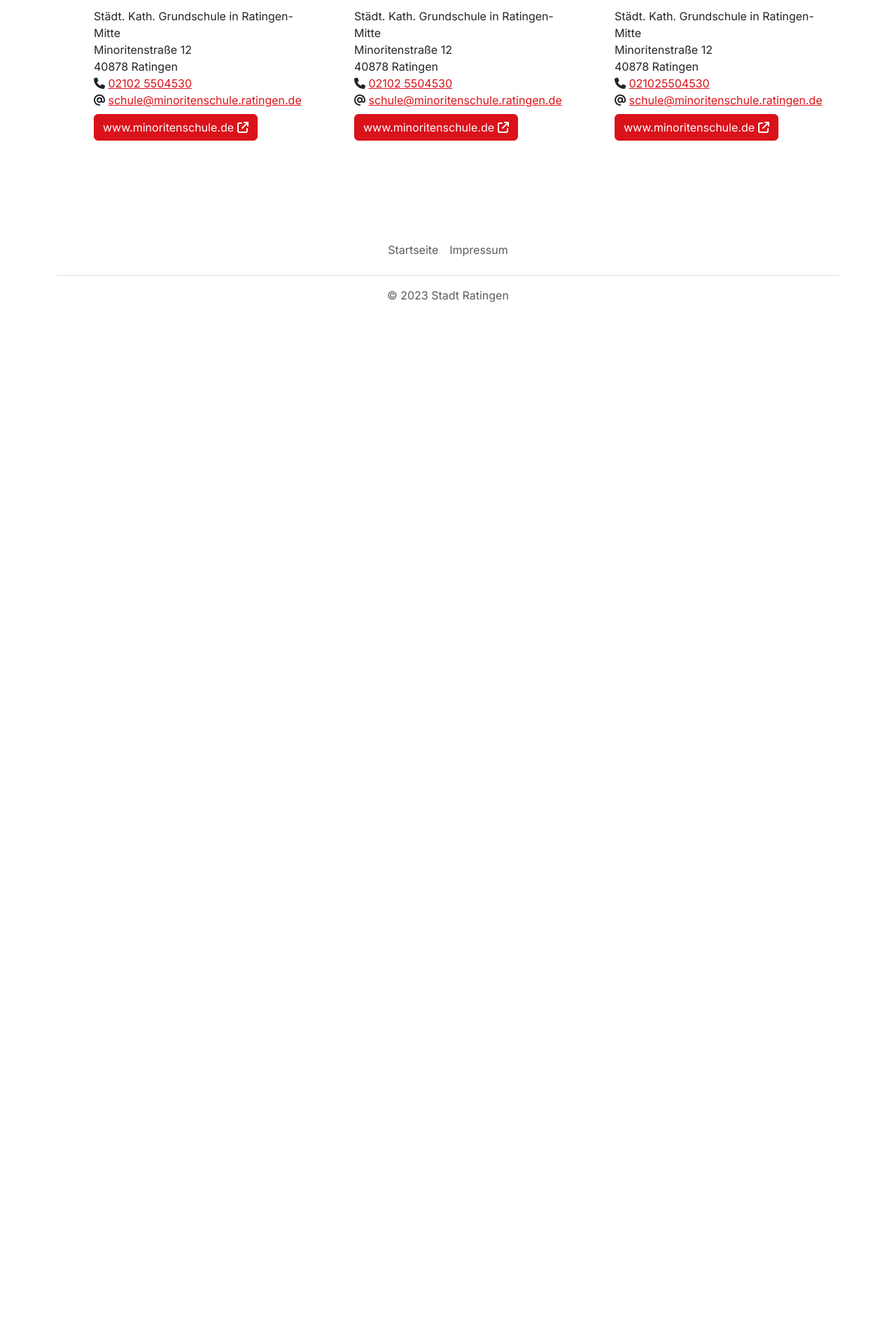
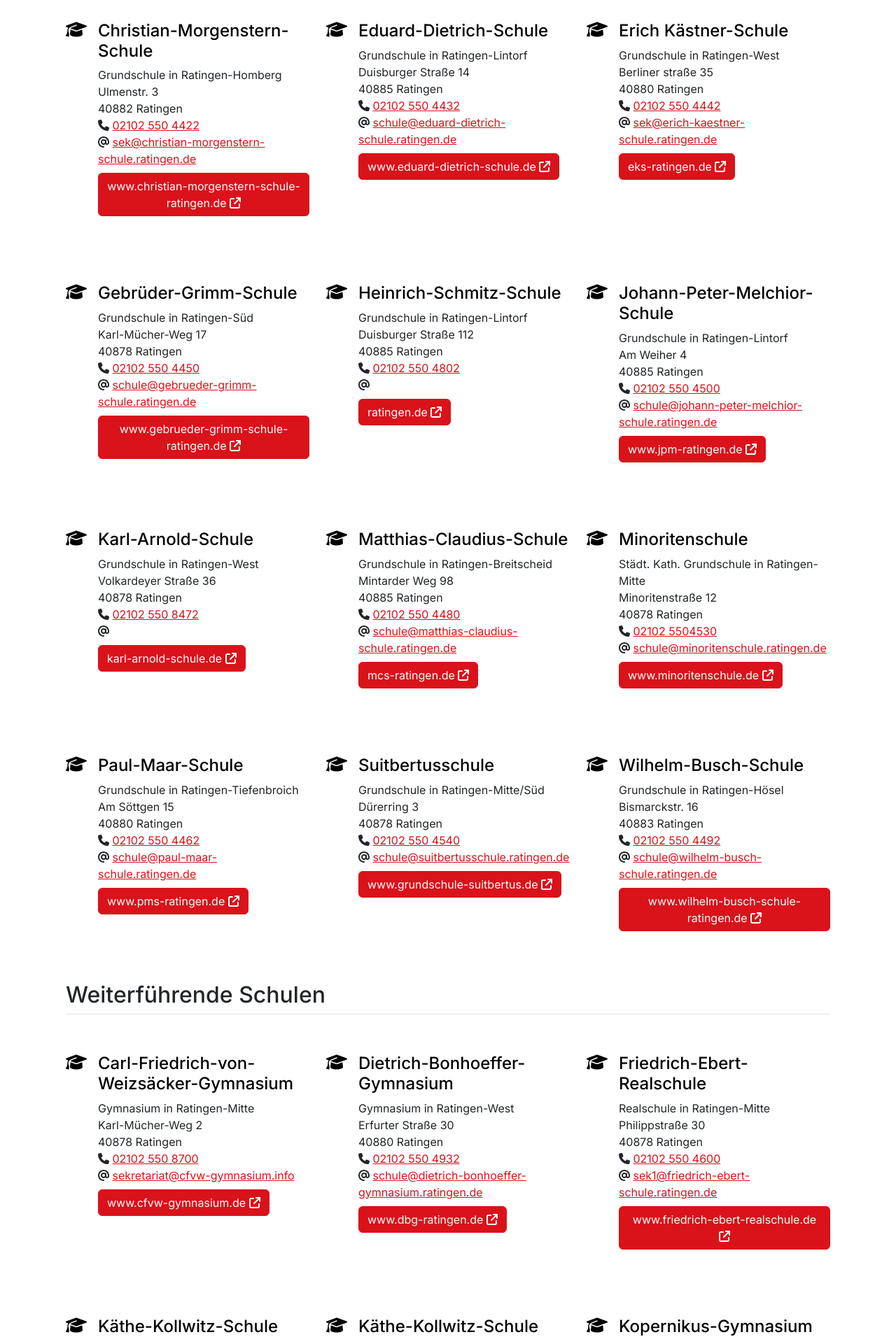
Before and after one commit to kevinriex/notfall.ratingen.de, a Next.js app: page /schulen in a window 1280 px wide. Shown: the part 784-2695 px from the top of the page at 70% size. Before the commit the page ends 1274 px from the top, so only its background shows below. Built offline with nearby package versions, Linux system fonts and the light colour scheme.

Commit message:
added school data

```diff
--- a/src/app/(components)/Adress.jsx
+++ b/src/app/(components)/Adress.jsx
@@ -1,7 +1,7 @@
 import {
   faArrowUpRightFromSquare,
   faPhone,
-  faRoad,
+  faGraduationCap,
   faAt,
 } from "@fortawesome/free-solid-svg-icons";
 import { FontAwesomeIcon } from "@fortawesome/react-fontawesome";
@@ -17,25 +17,9 @@ export default function Adress({
   district,
 }) {
   return (
-    //     <>
-    //     <div className="col d-flex align-items-start">
-    //       <div className="icon-square text-body-emphasis d-inline-flex align-items-center justify-content-center fs-4 flex-shrink-0 me-3">
-    //         {faRoad}
-    //       </div>
-    //     {name}
-    //     {href}
-    //     {street}
-    //     {plz}
-    //     {type}
-    //     {tel}
-    //     {email}
-    //     {district}
-    //     </div>
-    //   </>
-    <>
       <div className="col d-flex align-items-start">
         <div className="icon-square text-body-emphasis d-inline-flex align-items-center justify-content-center fs-4 flex-shrink-0 me-3">
-          <FontAwesomeIcon icon={faPhone} />
+          <FontAwesomeIcon icon={faGraduationCap} />
         </div>
         <div>
           <h3 className="fs-4 text-body-emphasis">{name}</h3>
@@ -56,7 +40,7 @@ export default function Adress({
           <a href={href} className="btn btn-primary">
             {
               new RegExp(
-                /(?:https:\/\/)(?<fqdn>(.*)(?:\.(de|com)))/,
+                /(?:(https:|http:)\/\/)(?<fqdn>(.*)(?:\.(de|com)))/,
                 "gm"
               ).exec(href).groups.fqdn
             }{" "}
@@ -64,6 +48,5 @@ export default function Adress({
           </a>
         </div>
       </div>
-    </>
   );
 }
--- a/src/app/(components)/Schools.jsx
+++ b/src/app/(components)/Schools.jsx
@@ -3,19 +3,118 @@ import Col from "react-bootstrap/Col";
 import Container from "react-bootstrap/Container";
 import Row from "react-bootstrap/Row";
 import Adress from "../(components)/Adress";
-import Header from "../(components)/Header"
+import Header from "../(components)/Header";
 
-const LinkSammlung = [
-  [
+const gSchools = [
+  [{
+    name: "Albert-Schweitzer-Schule",
+    href: "https://www.ass-ratingen.de/",
+    street: "Bruchstraße 22",
+    plz: "40882 Ratingen",
+    type: "Grundschule",
+    tel: "02102 550 4400",
+    email: "schule@albert-schweitzer-schule.ratingen.de",
+    district: "Ost",
+  },
   {
-      name: "Minoritenschule",
-      href: "https://www.minoritenschule.de/",
-      street: "Minoritenstraße 12",
+    name: "Anne-Frank-Schule",
+    href: "https://www.afs-ratingen.de/startseite/",
+    street: "Mülheimer Str. 47",
     plz: "40878 Ratingen",
-      type: "Städt. Kath. Grundschule",
-      tel: "02102 5504530",
-      email: "schule@minoritenschule.ratingen.de",
+    type: "Grundschule",
+    tel: "02102 550 4410",
+    email: "schule@anne-frank-schule.ratingen.de",
     district: "Mitte",
+  },
+  {
+    name: "Astrid-Lindgren-Schule",
+    href: "https://als-ratingen.de/",
+    street: "Erfurter Straße 26",
+    plz: "40880 Ratingen",
+    type: "Grundschule",
+    tel: "02102 550 8902",
+    email: "schule@astrid-lindgren-schule.ratingen.de",
+    district: "West",
+  },],
+  [{
+    name: "Christian-Morgenstern-Schule",
+    href: "https://www.christian-morgenstern-schule-ratingen.de/",
+    street: "Ulmenstr. 3",
+    plz: "40882 Ratingen",
+    type: "Grundschule",
+    tel: "02102 550 4422",
+    email: "sek@christian-morgenstern-schule.ratingen.de",
+    district: "Homberg",
+  },
+  {
+    name: "Eduard-Dietrich-Schule",
+    href: "https://www.eduard-dietrich-schule.de/",
+    street: "Duisburger Straße 14",
+    plz: "40885 Ratingen",
+    type: "Grundschule",
+    tel: "02102 550 4432",
+    email: "schule@eduard-dietrich-schule.ratingen.de",
+    district: "Lintorf",
+  },
+  {
+    name: "Erich Kästner-Schule",
+    href: "http://eks-ratingen.de/",
+    street: "Berliner straße 35",
+    plz: "40880 Ratingen",
+    type: "Grundschule",
+    tel: "02102 550 4442",
+    email: "sek@erich-kaestner-schule.ratingen.de",
+    district: "West",
+  },],
+  [{
+    name: "Gebrüder-Grimm-Schule",
+    href: "https://www.gebrueder-grimm-schule-ratingen.de/",
+    street: "Karl-Mücher-Weg 17",
+    plz: "40878 Ratingen",
+    type: "Grundschule",
+    tel: "02102 550 4450",
+    email: "schule@gebrueder-grimm-schule.ratingen.de",
+    district: "Süd",
+  },
+  {
+    name: "Heinrich-Schmitz-Schule",
+    href: "https://ratingen.de/",
+    street: "Duisburger Straße 112",
+    plz: "40885 Ratingen",
+    type: "Grundschule",
+    tel: "02102 550 4802",
+    email: "",
+    district: "Lintorf",
+  },
+  {
+    name: "Johann-Peter-Melchior-Schule",
+    href: "https://www.jpm-ratingen.de/",
+    street: "Am Weiher 4",
+    plz: "40885 Ratingen",
+    type: "Grundschule",
+    tel: "02102 550 4500",
+    email: "schule@johann-peter-melchior-schule.ratingen.de",
+    district: "Lintorf",
+  },],
+  [{
+    name: "Karl-Arnold-Schule",
+    href: "http://karl-arnold-schule.de/",
+    street: "Volkardeyer Straße 36",
+    plz: "40878 Ratingen",
+    type: "Grundschule",
+    tel: "02102 550 8472",
+    email: "",
+    district: "West",
+  },
+  {
+    name: "Matthias-Claudius-Schule",
+    href: "https://mcs-ratingen.de/",
+    street: "Mintarder Weg 98",
+    plz: "40885 Ratingen",
+    type: "Grundschule",
+    tel: "02102 550 4480",
+    email: "schule@matthias-claudius-schule.ratingen.de",
+    district: "Breitscheid",
   },
   {
     name: "Minoritenschule",
@@ -26,61 +125,143 @@ const LinkSammlung = [
     tel: "02102 5504530",
     email: "schule@minoritenschule.ratingen.de",
     district: "Mitte",
+  },],
+  [{
+    name: "Paul-Maar-Schule",
+    href: "https://www.pms-ratingen.de/",
+    street: "Am Söttgen 15",
+    plz: "40880 Ratingen",
+    type: "Grundschule",
+    tel: "02102 550 4462",
+    email: "schule@paul-maar-schule.ratingen.de",
+    district: "Tiefenbroich",
   },
   {
-      name: "Minoritenschule",
-      href: "https://www.minoritenschule.de/",
-      street: "Minoritenstraße 12",
+    name: "Suitbertusschule",
+    href: "https://www.grundschule-suitbertus.de/",
+    street: "Dürerring 3",
     plz: "40878 Ratingen",
-      type: "Städt. Kath. Grundschule",
-      tel: "021025504530",
-      email: "schule@minoritenschule.ratingen.de",
-      district: "Mitte",
+    type: "Grundschule",
+    tel: "02102 550 4540",
+    email: "schule@suitbertusschule.ratingen.de",
+    district: "Mitte/Süd",
   },
-  ],
-  [
   {
-      name: "Minoritenschule",
-      href: "https://www.minoritenschule.de/",
-      street: "Minoritenstraße 12",
+    name: "Wilhelm-Busch-Schule",
+    href: "https://www.wilhelm-busch-schule-ratingen.de/",
+    street: "Bismarckstr. 16",
+    plz: "40883 Ratingen",
+    type: "Grundschule",
+    tel: "02102 550 4492",
+    email: "schule@wilhelm-busch-schule.ratingen.de",
+    district: "Hösel",
+  },],]
+
+  const wSchools = [[{
+    name: "Carl-Friedrich-von-Weizsäcker-Gymnasium",
+    href: "https://www.cfvw-gymnasium.de/",
+    street: "Karl-Mücher-Weg 2",
     plz: "40878 Ratingen",
-      type: "Städt. Kath. Grundschule",
-      tel: "02102 5504530",
-      email: "schule@minoritenschule.ratingen.de",
+    type: "Gymnasium",
+    tel: "02102 550 8700",
+    email: "sekretariat@cfvw-gymnasium.info",
     district: "Mitte",
   },
   {
-      name: "Minoritenschule",
-      href: "https://www.minoritenschule.de/",
-      street: "Minoritenstraße 12",
+    name: "Dietrich-Bonhoeffer-Gymnasium",
+    href: "https://www.dbg-ratingen.de/",
+    street: "Erfurter Straße 30",
+    plz: "40880 Ratingen",
+    type: "Gymnasium",
+    tel: "02102 550 4932",
+    email: "schule@dietrich-bonhoeffer-gymnasium.ratingen.de",
+    district: "West",
+  },
+  {
+    name: "Friedrich-Ebert-Realschule",
+    href: "https://www.friedrich-ebert-realschule.de/",
+    street: "Philippstraße 30",
     plz: "40878 Ratingen",
-      type: "Städt. Kath. Grundschule",
-      tel: "02102 5504530",
-      email: "schule@minoritenschule.ratingen.de",
+    type: "Realschule",
+    tel: "02102 550 4600",
+    email: "sek1@friedrich-ebert-schule.ratingen.de",
+    district: "Mitte",
+  },],
+  [{
+    name: "Käthe-Kollwitz-Schule",
+    href: "https://www.kksreal.de/",
+    street: "Erfurter Straße 40",
+    plz: "40880 Ratingen",
+    type: "Realschule",
+    tel: "02102 550 4910",
+    email: "west@kksreal.de",
+    district: "West",
+  },
+  {
+    name: "Käthe-Kollwitz-Schule Dependance Lintorf",
+    href: "https://www.kksreal.de/",
+    street: "Duisburger Straße 112",
+    plz: "40885 Ratingen",
+    type: "Realschule",
+    tel: "02102 550 4830",
+    email: "lintorf@kksreal.de",
+    district: "Lintorf",
+  },
+  {
+    name: "Kopernikus-Gymnasium",
+    href: "https://www.kgl-ratingen.de/",
+    street: "Duisburger Straße 112",
+    plz: "40885 Ratingen",
+    type: "Gymnasium",
+    tel: "02102 550 4862",
+    email: "sekretariat@kgl.schule",
+    district: "Lintorf",
+  },],
+  [{
+    name: "Martin-Luther-King-Gesamtschule",
+    href: "https://www.gesamtschule-ratingen.de/",
+    street: "Erfurter Straße 36",
+    plz: "40880 Ratingen",
+    type: "Gesamtschule",
+    tel: "02102 550 4962",
+    email: "sek1@martin-luther-king-schule.ratingen.de",
+    district: "West",
+  },
+  {
+    name: "Liebfrauenschule",
+    href: "https://www.liebfrauenschule-ratingen.de/",
+    street: "Schwarzbachstr.17",
+    plz: "40878 Ratingen",
+    type: "Realschule in privater Trägerschaft",
+    tel: "02102 843012",
+    email: "sekretariat@lfs-ratingen.de",
     district: "Mitte",
   },
   {
-      name: "Minoritenschule",
-      href: "https://www.minoritenschule.de/",
-      street: "Minoritenstraße 12",
+    name: "Adam-Josef-Cüppers Berufskolleg",
+    href: "https://www.ajc-bk.de/",
+    street: "Minoritenstraße 10",
     plz: "40878 Ratingen",
-      type: "Städt. Kath. Grundschule",
-      tel: "021025504530",
-      email: "schule@minoritenschule.ratingen.de",
+    type: "Berufskolleg in Trägerschaft des Kreises Mettmann",
+    tel: "02102 71120",
+    email: " sekretariat@ajc-bk.de",
     district: "Mitte",
-    },
-  ],
+  },]
 ];
 
-
-export default function SchoolList({ mastername }) {
+export default function SchoolList() {
   return (
     <>
       <Container className="px-4 py-5">
-      <Header h1="Unsere Schulen"/>
-      {LinkSammlung.map((linkTriple, idx) => (
+        <Header h1="Unsere Schulen" />
+        <h2 className="pb-2 border-bottom">Grundschulen</h2>
+        {gSchools.map((linkTriple, idx) => (
           <Row className="g-4 py-5" key={idx}>
-          {linkTriple.map(({ name, href, street, plz, type, tel, email, district }, idx) => (
+            {linkTriple.map(
+              (
+                { name, href, street, plz, type, tel, email, district },
+                idx
+              ) => (
                 <Col key={idx}>
                   <Adress
                     key={idx}
@@ -94,9 +275,37 @@ export default function SchoolList({ mastername }) {
                     district={district}
                   />
                 </Col>
-          ))}
+              )
+            )}
           </Row>
         ))}
+        <div className="mt-4">
+        <h2 className="pb-2 border-bottom mt-4">Weiterführende Schulen</h2>
+        {wSchools.map((linkTriple, idx) => (
+          <Row className="g-4 py-5" key={idx}>
+            {linkTriple.map(
+              (
+                { name, href, street, plz, type, tel, email, district },
+                idx
+              ) => (
+                <Col key={idx}>
+                  <Adress
+                    key={idx}
+                    name={name}
+                    href={href}
+                    street={street}
+                    plz={plz}
+                    type={type}
+                    tel={tel}
+                    email={email}
+                    district={district}
+                  />
+                </Col>
+              )
+            )}
+          </Row>
+        ))}
+        </div>
       </Container>
     </>
   );
```
Also changed, not shown: 1 other file (tests, documents, lock files or other folders). Lines whose indentation alone changed are shown as unchanged.
